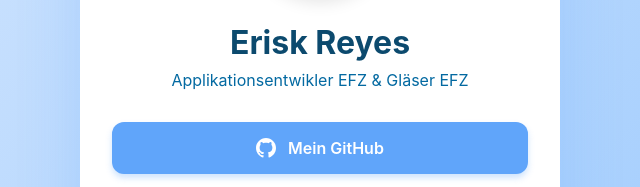
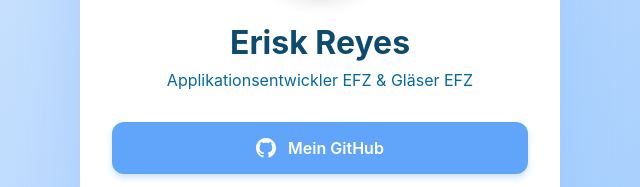
Before and after one commit to EriskReyes/Digital-Card, a plain HTML site: page index.html in a window 1280 px wide. Shown: the part 289-476 px from the top of the page, 320-960 px from the left. Drawn offline with Linux system fonts and the light colour scheme.

Commit message:
Update index.html

```diff
--- a/index.html
+++ b/index.html
@@ -12,7 +12,7 @@
       <img src="https://hebbkx1anhila5yf.public.blob.vercel-storage.com/LinkedIn%20-OwpdQFHj76HExEqVUQwuiFTTNXscRj.jpg" alt="Erisk Reyes" class="profile-img">
 
       <h1>Erisk Reyes</h1>
-      <p class="subtitle">Applikationsentwikler EFZ & Gläser EFZ</p>
+      <p class="subtitle">Applikationsentwickler EFZ & Gläser EFZ</p>
 
       <div class="links">
         <a href="https://github.com/EriskReyes" target="_blank" class="link-btn">
```
